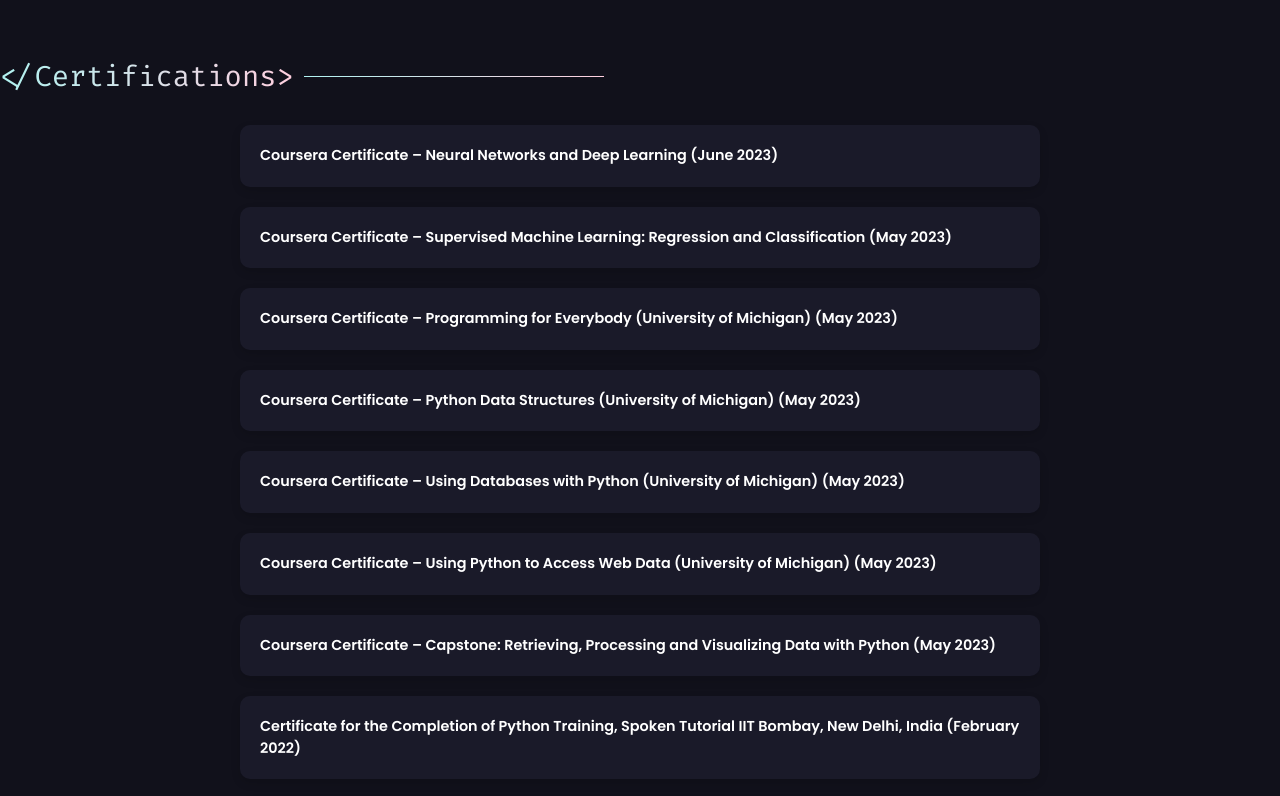
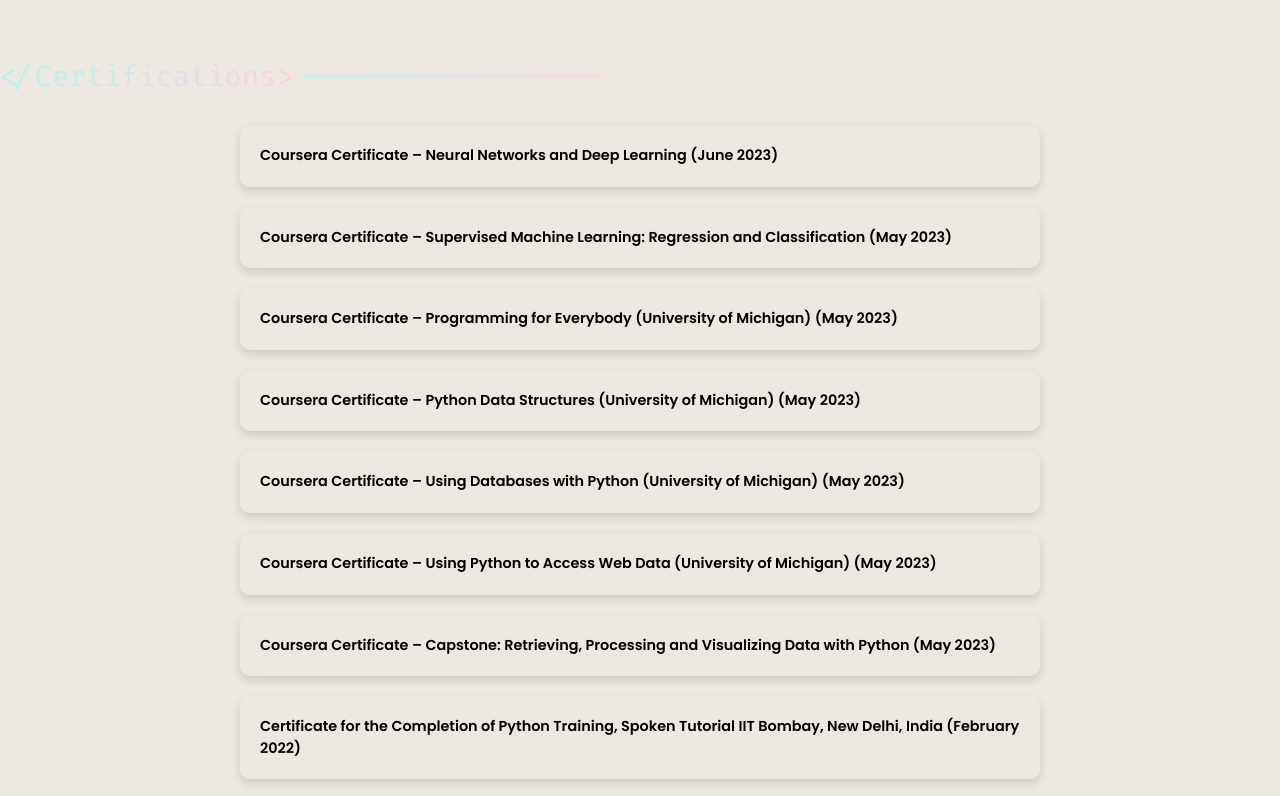
Before and after one commit to AnasAzeez/anasazeez.github.io, a plain HTML site: page index.html in a window 1280 px wide. Shown: the part 7900-8696 px from the top of the page. Drawn offline with nearby package versions, Linux system fonts and the light colour scheme; a web font is replaced by a local one.

Commit message:
Update style.css

```diff
--- a/style.css
+++ b/style.css
@@ -30,7 +30,7 @@ noscript {
 
 body,
 noscript {
-    background-color: var(--color-dark-mode)
+    background-color: var(--color-light-mode)
 }
 
 .main,
@@ -1121,10 +1121,10 @@ noscript {
 /* The “box” for each certification */
 .certification-box {
   /* Use theme-aware background colors */
-  background-color: var(--tech-stack-box-first-color);
+  background-color: var(--color-light-mode);
+  color: var(--color-black);
   border-radius: 10px;
   padding: 20px;
-  color: var(--color-white); /* Ensures contrast in dark mode */
   width: 80%;
   max-width: 800px;
   box-shadow: 0 4px 10px var(--color-shadowDark); /* Dynamic shadow */
```
